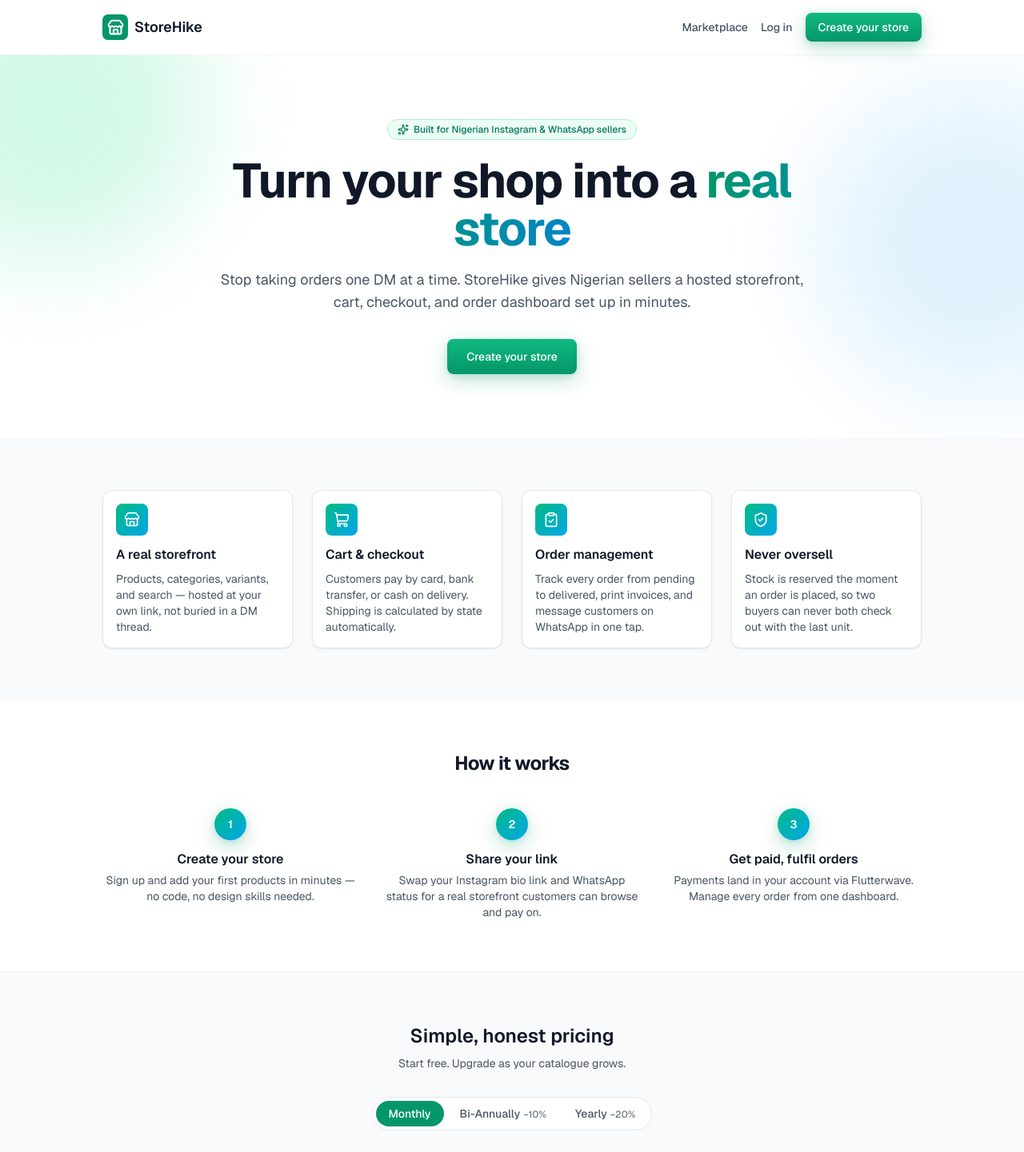
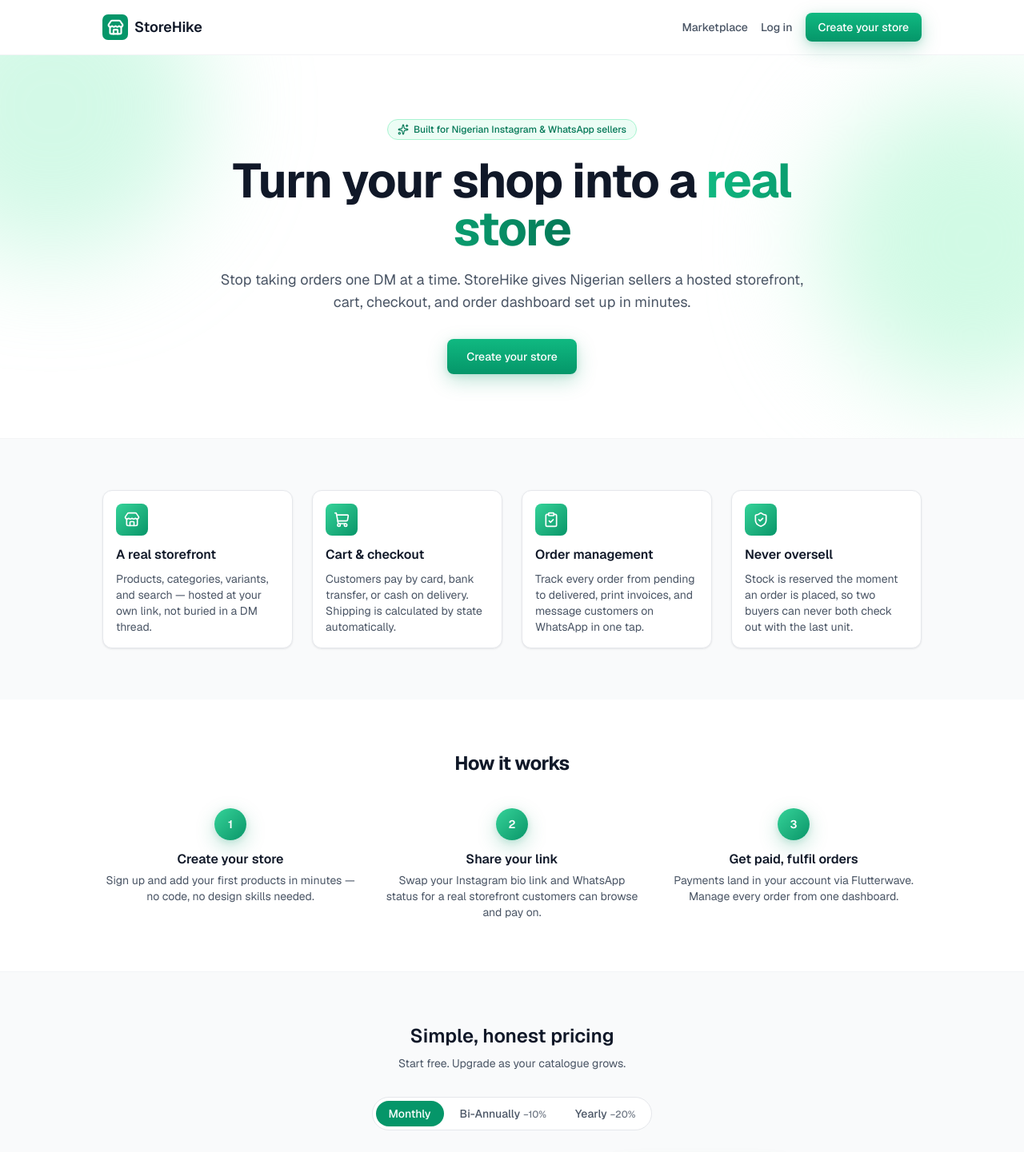
Before and after one commit to Paulsnrdev/Store-Builder, a Next.js app: page / in a window 1280 px wide. Shown: the top 1441 px of the page at 80% size. Built offline with nearby package versions, Linux system fonts and the light colour scheme.

Commit message:
Drop the blue accent color, keep gradients pure green
Replaces every brand-to-accent (blue) gradient with a brand-only
green-to-green shine (light to dark) across the homepage and
dashboard, and removes the now-unused accent color tokens.

```diff
--- a/src/app/globals.css
+++ b/src/app/globals.css
@@ -24,15 +24,6 @@
   --color-brand-700: #047857;
   --color-brand-800: #065f46;
   --color-brand-900: #064e3b;
-
-  /* Secondary accent (sky blue) — pairs with brand green in gradients/blobs
-     for the bolder, more vibrant visual language across marketing + dashboard. */
-  --color-accent-50: #f0f9ff;
-  --color-accent-100: #e0f2fe;
-  --color-accent-300: #7dd3fc;
-  --color-accent-400: #38bdf8;
-  --color-accent-500: #0ea5e9;
-  --color-accent-600: #0284c7;
 
   --shadow-card: 0 1px 2px rgba(17, 24, 39, 0.04), 0 1px 3px rgba(17, 24, 39, 0.06);
   --shadow-card-hover: 0 4px 10px rgba(17, 24, 39, 0.08), 0 2px 4px rgba(17, 24, 39, 0.06);
--- a/src/app/page.tsx
+++ b/src/app/page.tsx
@@ -55,7 +55,7 @@
 
       <section className="relative overflow-hidden">
         <div className="pointer-events-none absolute -left-32 -top-32 h-96 w-96 rounded-full bg-brand-200/50 blur-3xl" />
-        <div className="pointer-events-none absolute -right-32 top-10 h-96 w-96 rounded-full bg-accent-100 blur-3xl" />
+        <div className="pointer-events-none absolute -right-32 top-10 h-96 w-96 rounded-full bg-brand-100 blur-3xl" />
 
         <div className="relative mx-auto max-w-3xl animate-slide-up px-4 py-20 text-center">
           <span className="inline-flex items-center gap-1.5 rounded-full border border-brand-200 bg-brand-50 px-3 py-1 text-xs font-medium text-brand-700">
@@ -64,7 +64,7 @@
           </span>
           <h1 className="mt-5 text-4xl font-bold tracking-tight text-gray-900 sm:text-6xl">
             Turn your shop into a{" "}
-            <span className="bg-linear-to-r from-brand-600 to-accent-600 bg-clip-text text-transparent">real store</span>
+            <span className="bg-linear-to-r from-brand-500 to-brand-700 bg-clip-text text-transparent">real store</span>
           </h1>
           <p className="mt-5 text-lg text-gray-600">
             Stop taking orders one DM at a time. StoreHike gives Nigerian sellers a hosted storefront, cart,
@@ -86,7 +86,7 @@
               className="animate-slide-up transition-all duration-200 hover:-translate-y-1 hover:shadow-card-hover"
               style={{ animationDelay: `${i * 75}ms` }}
             >
-              <span className="flex h-10 w-10 items-center justify-center rounded-lg bg-linear-to-br from-brand-500 to-accent-500 text-white">
+              <span className="flex h-10 w-10 items-center justify-center rounded-lg bg-linear-to-br from-brand-400 to-brand-600 text-white">
                 <f.icon className="h-5 w-5" />
               </span>
               <h3 className="mt-3 font-semibold text-gray-900">{f.title}</h3>
@@ -102,7 +102,7 @@
           <div className="mt-10 grid grid-cols-1 gap-8 sm:grid-cols-3">
             {STEPS.map((s, i) => (
               <div key={s.step} className="animate-slide-up text-center" style={{ animationDelay: `${i * 100}ms` }}>
-                <div className="mx-auto flex h-10 w-10 items-center justify-center rounded-full bg-linear-to-br from-brand-500 to-accent-500 text-sm font-semibold text-white shadow-glow">
+                <div className="mx-auto flex h-10 w-10 items-center justify-center rounded-full bg-linear-to-br from-brand-400 to-brand-600 text-sm font-semibold text-white shadow-glow">
                   {s.step}
                 </div>
                 <h3 className="mt-3 font-semibold text-gray-900">{s.title}</h3>
--- a/src/components/dashboard/sidebar.tsx
+++ b/src/components/dashboard/sidebar.tsx
@@ -47,7 +47,7 @@
             onClick={onNavigate}
             className={`flex items-center gap-2.5 rounded-lg px-3 py-2 text-sm font-medium transition-all ${
               active
-                ? "bg-linear-to-r from-brand-500 to-accent-500 text-white shadow-glow"
+                ? "bg-linear-to-r from-brand-400 to-brand-600 text-white shadow-glow"
                 : "text-gray-600 hover:bg-brand-50 hover:text-gray-900"
             }`}
           >
@@ -62,7 +62,7 @@
 
 function PlanBadge({ planName, isOwner }: { planName: string; isOwner: boolean }) {
   const className =
-    "inline-flex items-center gap-1 rounded-full bg-linear-to-r from-brand-500 to-accent-500 px-2.5 py-0.5 text-xs font-medium text-white";
+    "inline-flex items-center gap-1 rounded-full bg-linear-to-r from-brand-400 to-brand-600 px-2.5 py-0.5 text-xs font-medium text-white";
   if (!isOwner) return <span className={className}>{planName} plan</span>;
   return (
     <Link href="/dashboard/billing" className={`${className} transition-transform hover:scale-105`}>
--- a/src/components/dashboard/stat-tile.tsx
+++ b/src/components/dashboard/stat-tile.tsx
@@ -3,7 +3,7 @@
 
 const TONE_CLASS = {
   brand: "bg-brand-50 text-brand-600",
-  accent: "bg-accent-50 text-accent-600",
+  accent: "bg-brand-100 text-brand-700",
   amber: "bg-amber-50 text-amber-600",
 } as const;
 
--- a/src/components/marketing/pricing-section.tsx
+++ b/src/components/marketing/pricing-section.tsx
@@ -114,7 +114,7 @@
                 }`}
               >
                 {plan.popular && (
-                  <span className="absolute -top-3 left-1/2 -translate-x-1/2 rounded-full bg-linear-to-r from-brand-500 to-accent-500 px-3 py-0.5 text-xs font-medium text-white">
+                  <span className="absolute -top-3 left-1/2 -translate-x-1/2 rounded-full bg-linear-to-r from-brand-400 to-brand-600 px-3 py-0.5 text-xs font-medium text-white">
                     Most popular
                   </span>
                 )}
```
